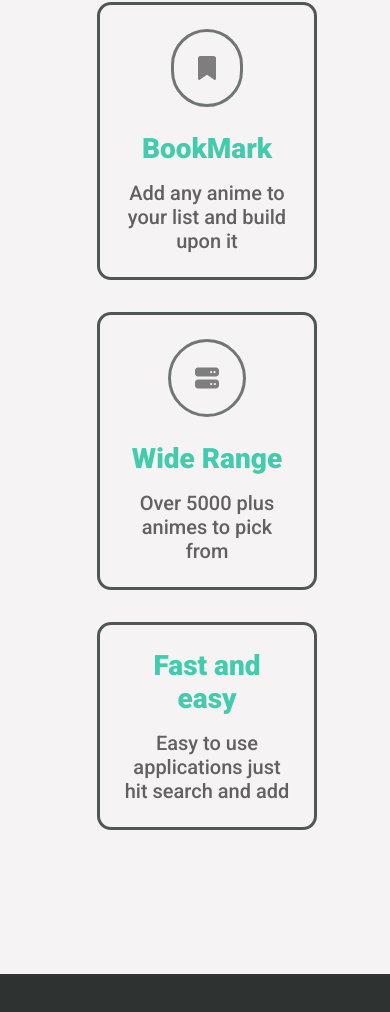
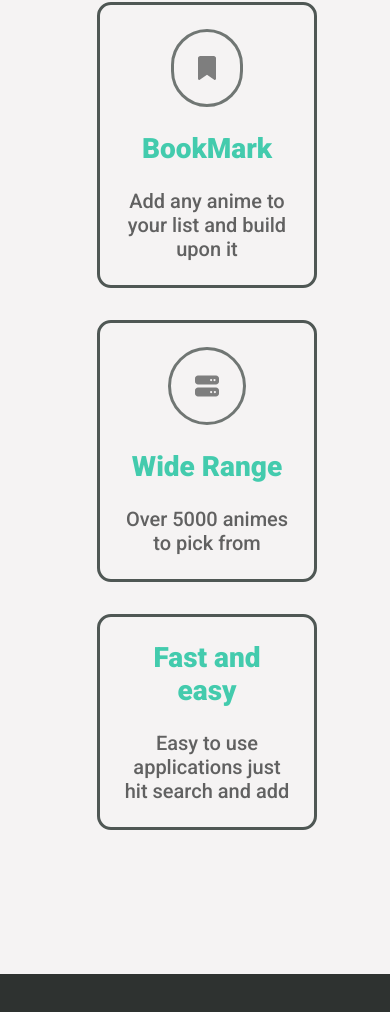
Before and after one commit to CAlistair/animelibrary, a React (Create React App) app: page / in a window 390 px wide. Shown: the part 1837-2849 px from the top of the page. Built offline with nearby package versions, Linux system fonts and the light colour scheme; no server answers.

Commit message:
Minor changes to fix responsive issues on different devices

```diff
--- a/src/components/highlights.jsx
+++ b/src/components/highlights.jsx
@@ -15,9 +15,10 @@ function Highlights() {
                     <FontAwesomeIcon className='landing__icon' icon="server" />
                     <h2><span className='highlight'>Wide Range</span></h2>
                     <p>
-                        Over 5000 plus animes to pick from
+                        Over 5000 animes to pick from
                     </p>
-                </div><div className="landing__container">
+                </div>
+                <div className="landing__container">
                     <FontAwesomeIcon className='landing__icon' icon="fast-forward" />
                     <h2><span className='highlight'>Fast and easy</span></h2>
                     <p>
--- a/src/index.css
+++ b/src/index.css
@@ -203,7 +203,7 @@ h2{
   margin-left: 12px;
   margin-right: 12px;
   border-radius: 14px;
-  height: 300px;
+  height: 400px;
   width: 30%;
   color: #616161;
   text-align: center;
@@ -230,7 +230,7 @@ h2{
 }
 
 .landing__container p{
-  margin-top: 16px;
+  margin-top: 24px;
   font-size: 20px;
   font-weight: 500;
 }
@@ -396,6 +396,7 @@ h2{
   gap: 20px;
   height: 80vh;
   align-items: center;
+  margin-bottom: 50px;
 }
 
 .random__img{
--- a/src/pages/random.jsx
+++ b/src/pages/random.jsx
@@ -99,7 +99,7 @@ function Random({ list, setList }) {
                   <h1>Title: {anime.title}</h1>
                   <h2>Episodes: {anime.episodes}</h2>
                   <h2>Status: {anime.status}</h2>
-                  <p>Description: {anime.synopsis}</p>
+                  <p>Description: {anime.synopsis || "None"}</p>
                   <h2 className="description__small">
                     Description:{" "}
                     <a className="highlight" href={anime.url} target="_blank">
--- a/src/pages/selected.jsx
+++ b/src/pages/selected.jsx
@@ -81,7 +81,7 @@ useEffect(() => {
                 <h2>Status: {anime.status}</h2>
                 <h2>Popularity: {anime.popularity}</h2>
                 <h2>Year: {anime.year}</h2>
-                <p>Description: {anime.synopsis}</p>
+                <p>Description: {anime.synopsis || "None"}</p>
                 <h2 className='description__small'>Description: <a className='highlight' href={anime.url} target='_blank'>Read More</a></h2>
                 {user && (
                   <>
```
